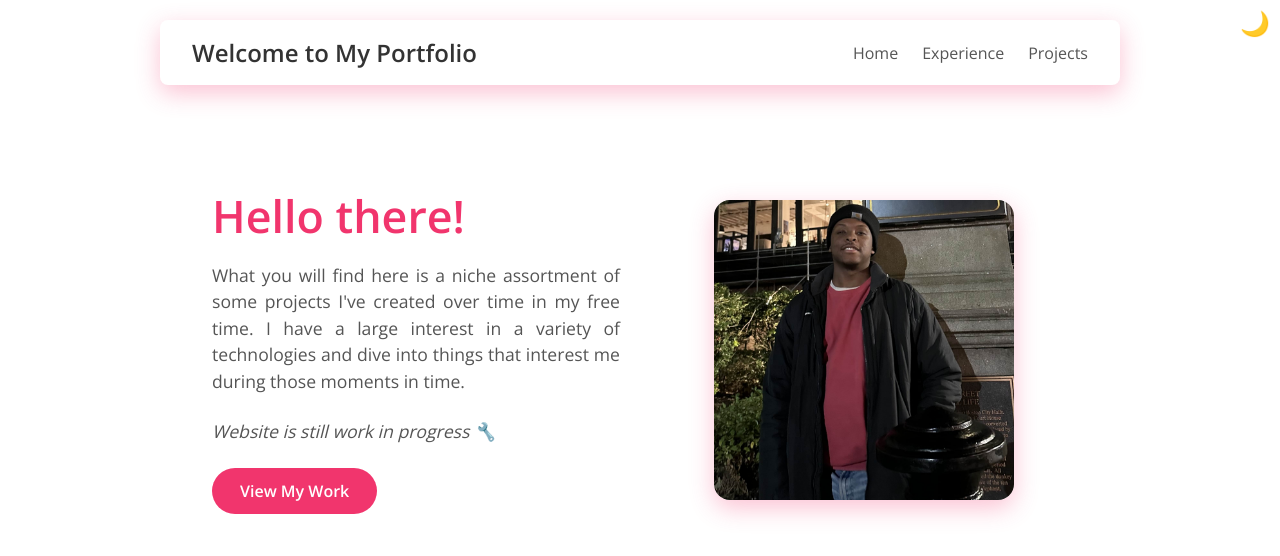
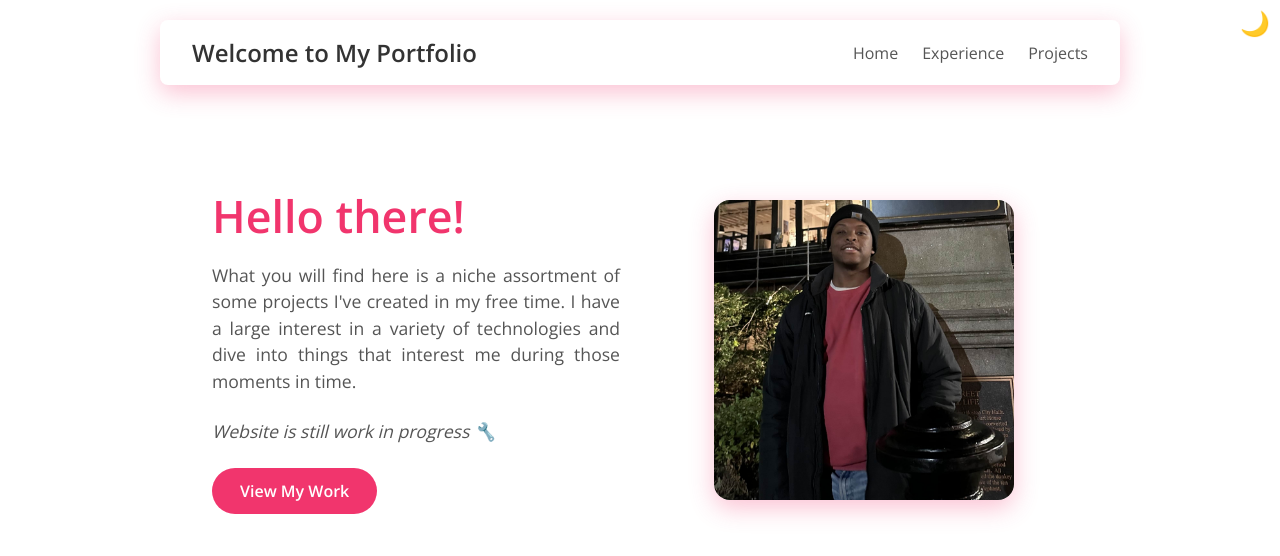
Before and after one commit to Adarby302/personal-project, a React (Create React App) app: page /personal-project/Home in a window 1280 px wide. Shown: the top 556 px of the page. Built offline with nearby package versions, Linux system fonts and the light colour scheme.

Commit message:
grammar corrections

```diff
--- a/src/Home.js
+++ b/src/Home.js
@@ -8,7 +8,7 @@ const Home = () => {
         <div className="intro-text">
           <h1 className="intro-title animate-slideup">Hello there!</h1>
           <p style={{textAlign: 'justify', width: '100%'}}>
-              What you will find here is a niche assortment of some projects I've created over time
+              What you will find here is a niche assortment of some projects I've created
               in my free time. I have a large interest in a variety of technologies and
               dive into things that interest me during those moments in time.<br />
           </p>
```
